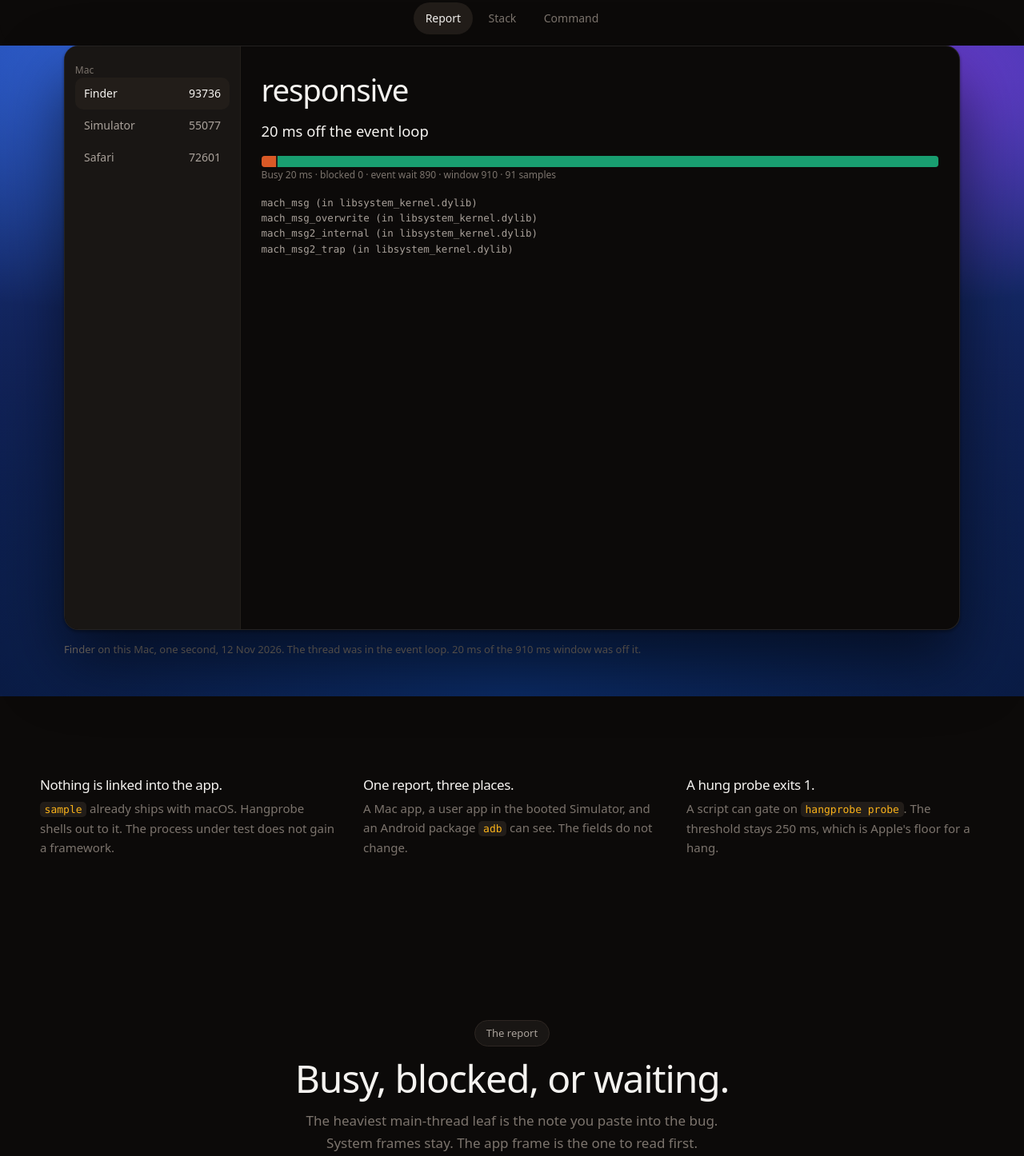
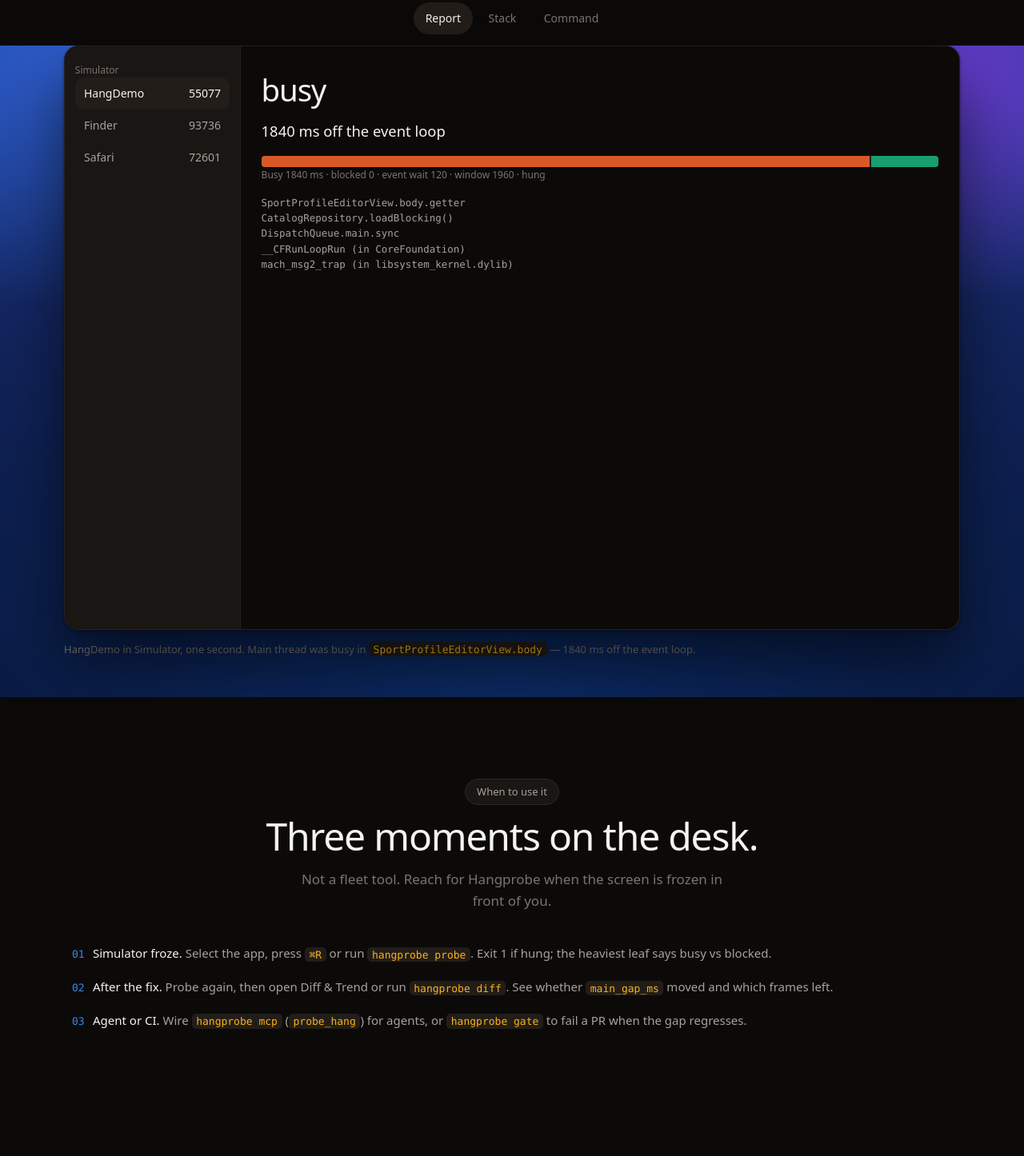
Before and after one commit to machugram/hangprobe, a plain HTML site: page site/index.html in a window 1280 px wide. Shown: the part 659-2105 px from the top of the page at 80% size. Drawn offline with Linux system fonts and the light colour scheme.

Commit message:
Add desk screenshot and when-to-use cases for public docs.
Show a hung busy report on the README and site so strangers see the product before installing.

```diff
--- a/site/index.html
+++ b/site/index.html
@@ -514,7 +514,7 @@ h1 .br { display: none; }
     <a class="word" href="#top">Hangprobe</a>
     <nav class="nav" aria-label="Page">
       <a href="#stage">Product</a>
-      <a href="#compare">Compare</a>
+      <a href="#usecases">Use cases</a>
       <a href="#install">Install</a>
     </nav>
     <span class="spacer"></span>
@@ -524,8 +524,8 @@ h1 .br { display: none; }
     </button>
     <div class="drawer" id="drawer">
       <a href="#stage">Product</a>
+      <a href="#usecases">Use cases</a>
       <a href="#source">Source</a>
-      <a href="#compare">Compare</a>
       <a href="#install">Install</a>
     </div>
   </div>
@@ -552,51 +552,71 @@ h1 .br { display: none; }
       <div class="frame">
         <div class="shot on" id="panel-report" role="tabpanel" aria-labelledby="tab-report">
           <div class="side">
-            <p>Mac</p>
-            <div class="app on">Finder <span>93736</span></div>
-            <div class="app">Simulator <span>55077</span></div>
+            <p>Simulator</p>
+            <div class="app on">HangDemo <span>55077</span></div>
+            <div class="app">Finder <span>93736</span></div>
             <div class="app">Safari <span>72601</span></div>
           </div>
           <div class="main">
-            <p class="kind">responsive</p>
-            <p class="gap">20 ms off the event loop</p>
-            <div class="bar" aria-hidden="true"><i class="busy"></i><i class="wait"></i></div>
-            <p class="cap">Busy 20 ms · blocked 0 · event wait 890 · window 910 · 91 samples</p>
-            <pre>mach_msg (in libsystem_kernel.dylib)
-mach_msg_overwrite (in libsystem_kernel.dylib)
-mach_msg2_internal (in libsystem_kernel.dylib)
+            <p class="kind">busy</p>
+            <p class="gap">1840 ms off the event loop</p>
+            <div class="bar" aria-hidden="true"><i class="busy" style="flex:9"></i><i class="wait" style="flex:1"></i></div>
+            <p class="cap">Busy 1840 ms · blocked 0 · event wait 120 · window 1960 · hung</p>
+            <pre>SportProfileEditorView.body.getter
+CatalogRepository.loadBlocking()
+DispatchQueue.main.sync
+__CFRunLoopRun (in CoreFoundation)
 mach_msg2_trap (in libsystem_kernel.dylib)</pre>
           </div>
         </div>
         <div class="shot" id="panel-stack" role="tabpanel" aria-labelledby="tab-stack" hidden>
           <div class="main">
-            <p class="kind">Leaf</p>
-            <p class="gap">mach_msg2_trap</p>
-            <pre>NSApplicationMain (in AppKit)
--[NSApplication run] (in AppKit)
-_DPSBlockUntilNextEventMatchingListInMode (in AppKit)
-ReceiveNextEventCommon (in HIToolbox)
-__CFRunLoopRun (in CoreFoundation)
-__CFRunLoopServiceMachPort (in CoreFoundation)
-mach_msg2_trap (in libsystem_kernel.dylib)</pre>
+            <p class="kind">App Focus</p>
+            <p class="gap">SportProfileEditorView.body.getter</p>
+            <pre>SportProfileEditorView.body.getter
+CatalogRepository.loadBlocking()
+· 6 framework frames folded
+DispatchQueue.main.sync
+· 4 CoreFoundation frames folded</pre>
           </div>
         </div>
         <div class="shot" id="panel-command" role="tabpanel" aria-labelledby="tab-command" hidden>
           <div class="main">
             <p class="kind">probe</p>
-            <pre><span class="p">$</span> swift run hangprobe probe Finder
+            <pre><span class="p">$</span> hangprobe probe HangDemo
 
-<span class="k">"kind"</span><span class="p">:</span> <span class="p">"responsive"</span>
-<span class="k">"main_gap_ms"</span><span class="p">:</span> 20
-<span class="k">"hung"</span><span class="p">:</span> false
-<span class="k">"top"</span><span class="p">:</span> <span class="p">"mach_msg2_trap"</span>
-<span class="k">"where"</span><span class="p">:</span> <span class="p">"mac"</span></pre>
+<span class="k">"kind"</span><span class="p">:</span> <span class="p">"busy"</span>
+<span class="k">"main_gap_ms"</span><span class="p">:</span> 1840
+<span class="k">"hung"</span><span class="p">:</span> true
+<span class="k">"top"</span><span class="p">:</span> <span class="p">"SportProfileEditorView.body.getter"</span>
+<span class="k">"where"</span><span class="p">:</span> <span class="p">"simulator"</span></pre>
           </div>
         </div>
       </div>
-      <p class="caption">Finder on this Mac, one second, 12 Nov 2026. The thread was in the event loop. 20 ms of the 910 ms window was off it.</p>
+      <p class="caption">HangDemo in Simulator, one second. Main thread was busy in <code>SportProfileEditorView.body</code> — 1840 ms off the event loop.</p>
     </div>
   </div>
+
+  <section id="usecases">
+    <div class="shell">
+      <div class="head">
+        <span class="eyebrow">When to use it</span>
+        <h2>Three moments on the desk.</h2>
+        <p>Not a fleet tool. Reach for Hangprobe when the screen is frozen in front of you.</p>
+      </div>
+      <div class="steps">
+        <figure class="step">
+          <figcaption><span class="idx">01</span> <strong>Simulator froze.</strong> <span>Select the app, press <code>⌘R</code> or run <code>hangprobe probe</code>. Exit 1 if hung; the heaviest leaf says busy vs blocked.</span></figcaption>
+        </figure>
+        <figure class="step">
+          <figcaption><span class="idx">02</span> <strong>After the fix.</strong> <span>Probe again, then open Diff &amp; Trend or run <code>hangprobe diff</code>. See whether <code>main_gap_ms</code> moved and which frames left.</span></figcaption>
+        </figure>
+        <figure class="step">
+          <figcaption><span class="idx">03</span> <strong>Agent or CI.</strong> <span>Wire <code>hangprobe mcp</code> (<code>probe_hang</code>) for agents, or <code>hangprobe gate</code> to fail a PR when the gap regresses.</span></figcaption>
+        </figure>
+      </div>
+    </div>
+  </section>
 
   <section>
     <div class="shell facts">
```
Also changed, not shown: assets/screenshots/desk.png (added), assets/screenshots/stack.png (added), 1 other file.
